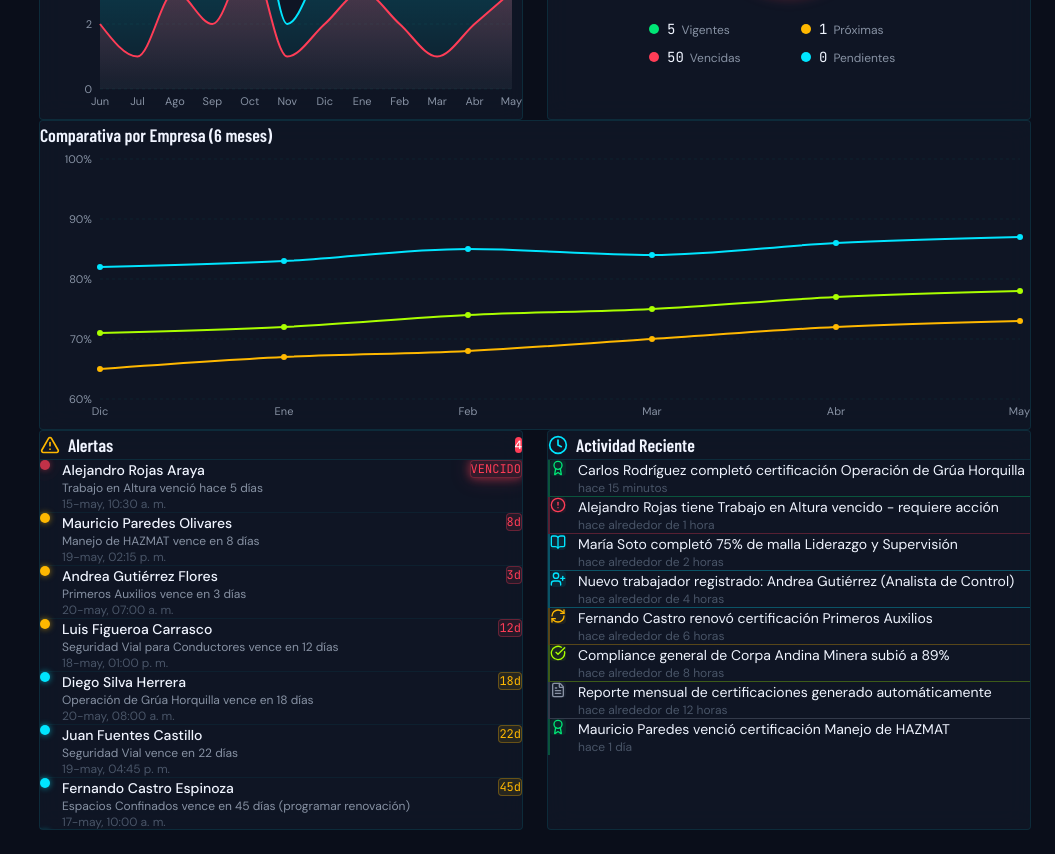
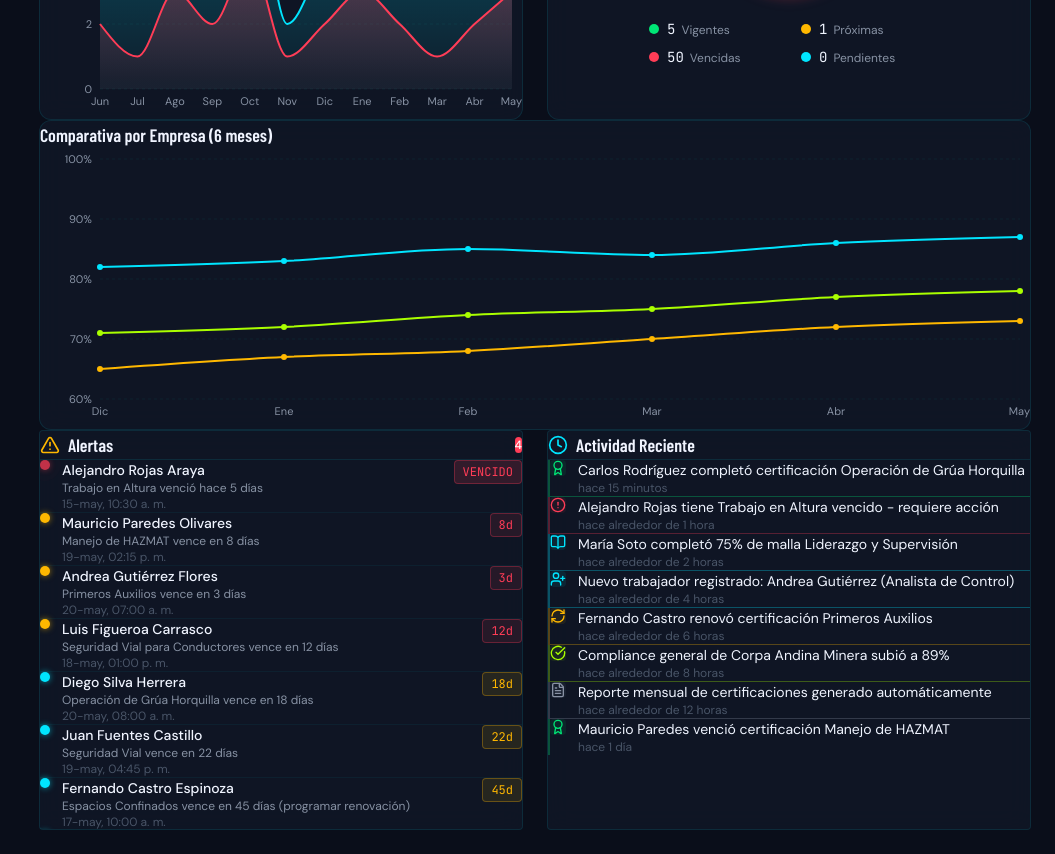
Before and after one commit to leandrodesignux-ux/Certify, a React (Vite) app: page /dashboard in a window 1280 px wide. Shown: the part 800-1654 px from the top of the page, without its empty margins (225-1280 px from the left). Built offline with nearby package versions, Linux system fonts and the light colour scheme.

Commit message:
UI components: inline styles for Card, Button, ProgressBar, Badge, ExpiryBadge

```diff
--- a/src/components/ui/Badge.tsx
+++ b/src/components/ui/Badge.tsx
@@ -6,21 +6,58 @@ interface BadgeProps {
 }
 
 export function Badge({ status, label }: BadgeProps) {
-  const statusStyles: Record<string, string> = {
-    vigente: 'bg-[rgba(170,255,0,0.5)] text-[#AAFF00] border-[rgba(170,255,0,0.3)]',
-    proximo_vencer: 'bg-[rgba(255,184,0,0.1)] text-[#FFB800] border-[rgba(255,184,0,0.3)]',
-    vencido: 'bg-[rgba(255,61,87,0.1)] text-[#FF3D57] border-[rgba(255,61,87,0.3)] animate-glow-pulse',
-    pendiente: 'bg-[rgba(107,114,128,0.2)] text-[#8892A4] border-[rgba(107,114,128,0.3)]',
+  const getStyles = (status: string): React.CSSProperties => {
+    const base: React.CSSProperties = {
+      display: 'inline-flex',
+      alignItems: 'center',
+      padding: '2px 8px',
+      fontSize: '12px',
+      fontWeight: 500,
+      border: '1px solid',
+      borderRadius: '4px',
+    };
+
+    switch (status) {
+      case 'vigente':
+        return {
+          ...base,
+          backgroundColor: 'rgba(0,230,118,0.15)',
+          color: '#00E676',
+          borderColor: 'rgba(0,230,118,0.3)',
+        };
+      case 'proximo_vencer':
+        return {
+          ...base,
+          backgroundColor: 'rgba(255,184,0,0.15)',
+          color: '#FFB800',
+          borderColor: 'rgba(255,184,0,0.3)',
+        };
+      case 'vencido':
+        return {
+          ...base,
+          backgroundColor: 'rgba(255,61,87,0.15)',
+          color: '#FF3D57',
+          borderColor: 'rgba(255,61,87,0.3)',
+        };
+      case 'pendiente':
+        return {
+          ...base,
+          backgroundColor: 'rgba(107,114,128,0.2)',
+          color: '#8892A4',
+          borderColor: 'rgba(107,114,128,0.3)',
+        };
+      default:
+        return {
+          ...base,
+          backgroundColor: 'rgba(107,114,128,0.2)',
+          color: '#8892A4',
+          borderColor: 'rgba(107,114,128,0.3)',
+        };
+    }
   };
 
-  const defaultStyle = 'bg-[rgba(107,114,128,0.2)] text-[#8892A4] border-[rgba(107,114,128,0.3)]';
-
   return (
-    <span
-      className={`inline-flex items-center px-2 py-0.5 text-xs font-medium border rounded-sm ${
-        statusStyles[status] || defaultStyle
-      }`}
-    >
+    <span style={getStyles(status)}>
       {label || status}
     </span>
   );
--- a/src/components/ui/Button.tsx
+++ b/src/components/ui/Button.tsx
@@ -23,19 +23,54 @@ export function Button({
   type = 'button',
   className = '',
 }: ButtonProps) {
-  const variantStyles = {
-    primary:
-      'bg-[#00E5FF] text-[#0A0E1A] font-semibold hover:shadow-[0_0_20px_rgba(0,229,255,0.25)] hover:bg-[#33EBFF]',
-    ghost:
-      'border border-[rgba(0,229,255,0.25)] text-[#00E5FF] hover:bg-[rgba(0,229,255,0.1)]',
-    danger:
-      'border border-[#FF3D57] text-[#FF3D57] hover:bg-[rgba(255,61,87,0.1)]',
+  const getVariantStyles = (): React.CSSProperties => {
+    const base: React.CSSProperties = {
+      borderRadius: '8px',
+      transition: 'all 0.15s ease',
+    };
+
+    switch (variant) {
+      case 'primary':
+        return {
+          ...base,
+          backgroundColor: '#00E5FF',
+          color: '#0A0E1A',
+        };
+      case 'ghost':
+        return {
+          ...base,
+          backgroundColor: 'transparent',
+          border: '1px solid rgba(0,229,255,0.25)',
+          color: '#00E5FF',
+        };
+      case 'danger':
+        return {
+          ...base,
+          backgroundColor: 'rgba(255,61,87,0.15)',
+          border: '1px solid rgba(255,61,87,0.3)',
+          color: '#FF3D57',
+        };
+      default:
+        return base;
+    }
   };
 
   const sizeStyles = {
-    sm: 'px-3 py-1.5 text-xs',
-    md: 'px-4 py-2 text-sm',
-    lg: 'px-6 py-3 text-base',
+    sm: { padding: '6px 12px', fontSize: '12px' },
+    md: { padding: '8px 16px', fontSize: '14px' },
+    lg: { padding: '12px 24px', fontSize: '16px' },
+  };
+
+  const style: React.CSSProperties = {
+    ...getVariantStyles(),
+    ...sizeStyles[size],
+    display: 'inline-flex',
+    alignItems: 'center',
+    justifyContent: 'center',
+    gap: '8px',
+    fontWeight: 600,
+    cursor: disabled ? 'not-allowed' : 'pointer',
+    opacity: disabled ? 0.5 : 1,
   };
 
   return (
@@ -43,14 +78,13 @@ export function Button({
       type={type}
       onClick={onClick}
       disabled={disabled}
-      whileHover={{ scale: 1.02 }}
-      whileTap={{ scale: 0.97 }}
+      whileHover={disabled ? undefined : { scale: 1.02 }}
+      whileTap={disabled ? undefined : { scale: 0.97 }}
       transition={{ duration: 0.1 }}
-      className={`inline-flex items-center justify-center gap-2 rounded-sm transition-all duration-150 disabled:opacity-50 disabled:cursor-not-allowed ${
-        variantStyles[variant]
-      } ${sizeStyles[size]} ${className}`}
+      style={style}
+      className={className}
     >
-      {Icon && <Icon className="w-4 h-4" />}
+      {Icon && <Icon style={{ width: '16px', height: '16px' }} />}
       {children}
     </motion.button>
   );
--- a/src/components/ui/Card.tsx
+++ b/src/components/ui/Card.tsx
@@ -17,24 +17,28 @@ export function Card({
   hover = true,
   onClick,
 }: CardProps) {
-  const variantStyles = {
-    default: 'bg-[#111827] border border-[rgba(0,229,255,0.1)]',
-    glass:
-      'bg-[#111827]/80 border border-[rgba(0,229,255,0.1)] backdrop-blur-[12px]',
-  };
-
   const paddingStyles = {
     sm: 'p-3',
     md: 'p-5',
     lg: 'p-6',
   };
 
+  const baseStyles: React.CSSProperties = variant === 'glass' ? {
+    backgroundColor: 'rgba(17,24,39,0.8)',
+    backdropFilter: 'blur(12px)',
+    border: '1px solid rgba(0,229,255,0.1)',
+    borderRadius: '12px',
+  } : {
+    backgroundColor: '#111827',
+    border: '1px solid rgba(0,229,255,0.1)',
+    borderRadius: '12px',
+  };
+
   return (
     <div
       onClick={onClick}
-      className={`rounded-sm transition-all duration-200 ${
-        variantStyles[variant]
-      } ${paddingStyles[padding]} ${
+      style={baseStyles}
+      className={`transition-all duration-200 ${paddingStyles[padding]} ${
         hover
           ? 'hover:border-[rgba(0,229,255,0.25)] hover:shadow-[0_0_16px_rgba(0,229,255,0.08)] hover:-translate-y-1'
           : ''
--- a/src/components/ui/ExpiryBadge.tsx
+++ b/src/components/ui/ExpiryBadge.tsx
@@ -3,38 +3,67 @@ interface ExpiryBadgeProps {
 }
 
 export function ExpiryBadge({ diasRestantes }: ExpiryBadgeProps) {
-  const getStyle = () => {
+  const getStyle = (): { text: string; style: React.CSSProperties } => {
+    const base: React.CSSProperties = {
+      display: 'inline-flex',
+      alignItems: 'center',
+      padding: '2px 8px',
+      fontSize: '12px',
+      fontFamily: '"JetBrains Mono", monospace',
+      fontWeight: 500,
+      border: '1px solid',
+      borderRadius: '4px',
+    };
+
     if (diasRestantes <= 0) {
       return {
         text: 'VENCIDO',
-        className: 'bg-[rgba(255,61,87,0.15)] text-[#FF3D57] border-[rgba(255,61,87,0.3)] animate-glow-pulse',
+        style: {
+          ...base,
+          backgroundColor: 'rgba(255,61,87,0.15)',
+          color: '#FF3D57',
+          borderColor: 'rgba(255,61,87,0.3)',
+        },
       };
     }
     if (diasRestantes <= 15) {
       return {
         text: `${diasRestantes}d`,
-        className: 'bg-[rgba(255,61,87,0.1)] text-[#FF3D57] border-[rgba(255,61,87,0.3)]',
+        style: {
+          ...base,
+          backgroundColor: 'rgba(255,61,87,0.1)',
+          color: '#FF3D57',
+          borderColor: 'rgba(255,61,87,0.3)',
+        },
       };
     }
     if (diasRestantes <= 60) {
       return {
         text: `${diasRestantes}d`,
-        className: 'bg-[rgba(255,184,0,0.1)] text-[#FFB800] border-[rgba(255,184,0,0.3)]',
+        style: {
+          ...base,
+          backgroundColor: 'rgba(255,184,0,0.1)',
+          color: '#FFB800',
+          borderColor: 'rgba(255,184,0,0.3)',
+        },
       };
     }
     return {
       text: `${diasRestantes}d`,
-      className: 'bg-[rgba(170,255,0,0.1)] text-[#AAFF00] border-[rgba(170,255,0,0.3)]',
+      style: {
+        ...base,
+        backgroundColor: 'rgba(170,255,0,0.1)',
+        color: '#AAFF00',
+        borderColor: 'rgba(170,255,0,0.3)',
+      },
     };
   };
 
-  const style = getStyle();
+  const result = getStyle();
 
   return (
-    <span
-      className={`inline-flex items-center px-2 py-0.5 text-xs font-mono font-medium border rounded-sm ${style.className}`}
-    >
-      {style.text}
+    <span style={result.style}>
+      {result.text}
     </span>
   );
 }
--- a/src/components/ui/ProgressBar.tsx
+++ b/src/components/ui/ProgressBar.tsx
@@ -1,5 +1,3 @@
-import { motion } from 'framer-motion';
-
 interface ProgressBarProps {
   value: number;
   showLabel?: boolean;
@@ -8,25 +6,28 @@ interface ProgressBarProps {
 export function ProgressBar({ value, showLabel = false }: ProgressBarProps) {
   const clampedValue = Math.max(0, Math.min(100, value));
 
-  // Determine gradient based on value
-  const getGradient = () => {
-    if (clampedValue >= 80) return 'bg-gradient-to-r from-[#00E5FF] to-[#AAFF00]';
-    if (clampedValue >= 50) return 'bg-gradient-to-r from-[#00E5FF] to-[#00E5FF]';
-    return 'bg-gradient-to-r from-[#FFB800] to-[#FF3D57]';
+  // Determine color based on value
+  const getColor = () => {
+    if (clampedValue >= 80) return '#00E676'; // success
+    if (clampedValue >= 60) return '#FFB800'; // warning
+    return '#FF3D57'; // danger
   };
 
   return (
-    <div className="w-full flex items-center gap-2">
-      <div className="h-1.5 flex-1 bg-[rgba(255,255,255,0.07)] rounded-full overflow-hidden">
-        <motion.div
-          initial={{ width: 0 }}
-          animate={{ width: `${clampedValue}%` }}
-          transition={{ duration: 0.8, ease: [0.16,1,0.3,1] }}
-          className={`h-full rounded-full ${getGradient()}`}
+    <div style={{ width: '100%', display: 'flex', alignItems: 'center', gap: '8px' }}>
+      <div style={{ height: '6px', flex: 1, backgroundColor: 'rgba(255,255,255,0.07)', borderRadius: '9999px', overflow: 'hidden' }}>
+        <div
+          style={{
+            width: `${clampedValue}%`,
+            height: '100%',
+            backgroundColor: getColor(),
+            borderRadius: '9999px',
+            transition: 'width 0.6s ease',
+          }}
         />
       </div>
       {showLabel && (
-        <span className="text-xs text-[#8892A4] shrink-0">{Math.round(clampedValue)}%</span>
+        <span style={{ fontSize: '12px', color: '#8892A4', flexShrink: 0 }}>{Math.round(clampedValue)}%</span>
       )}
     </div>
   );
```
